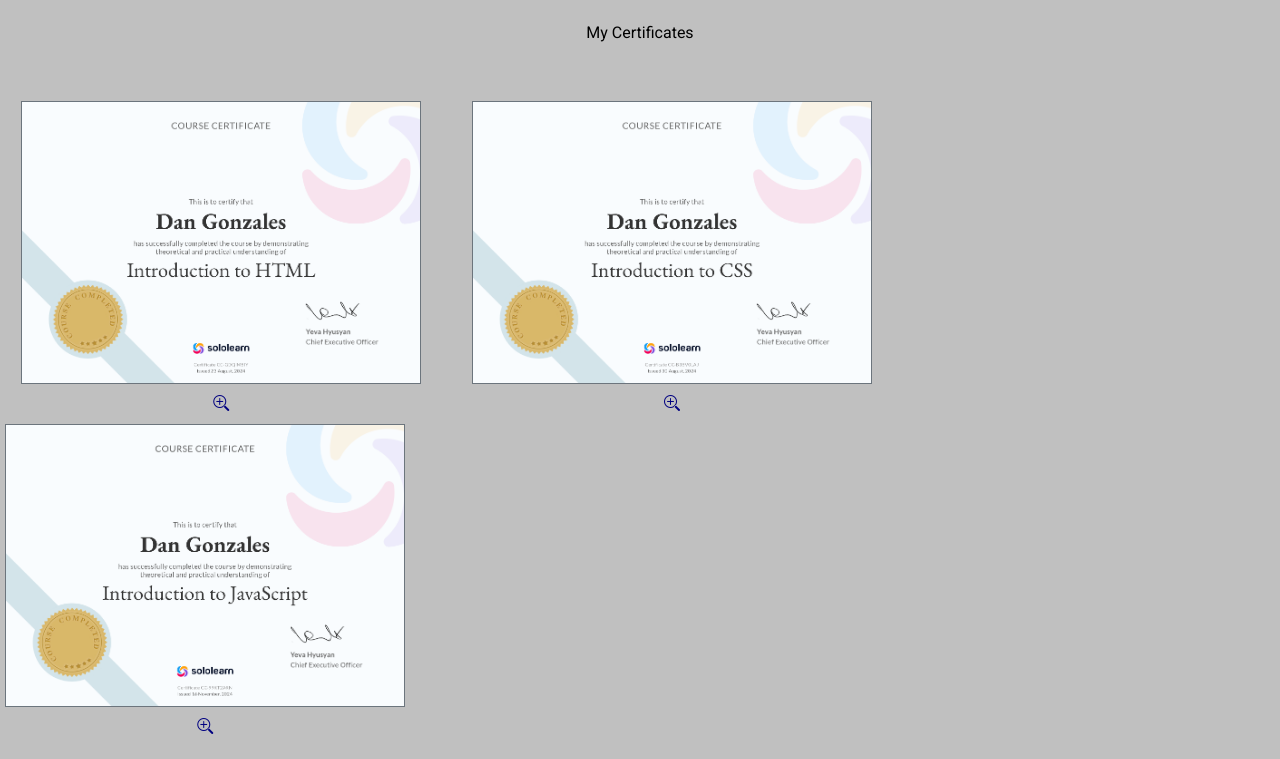
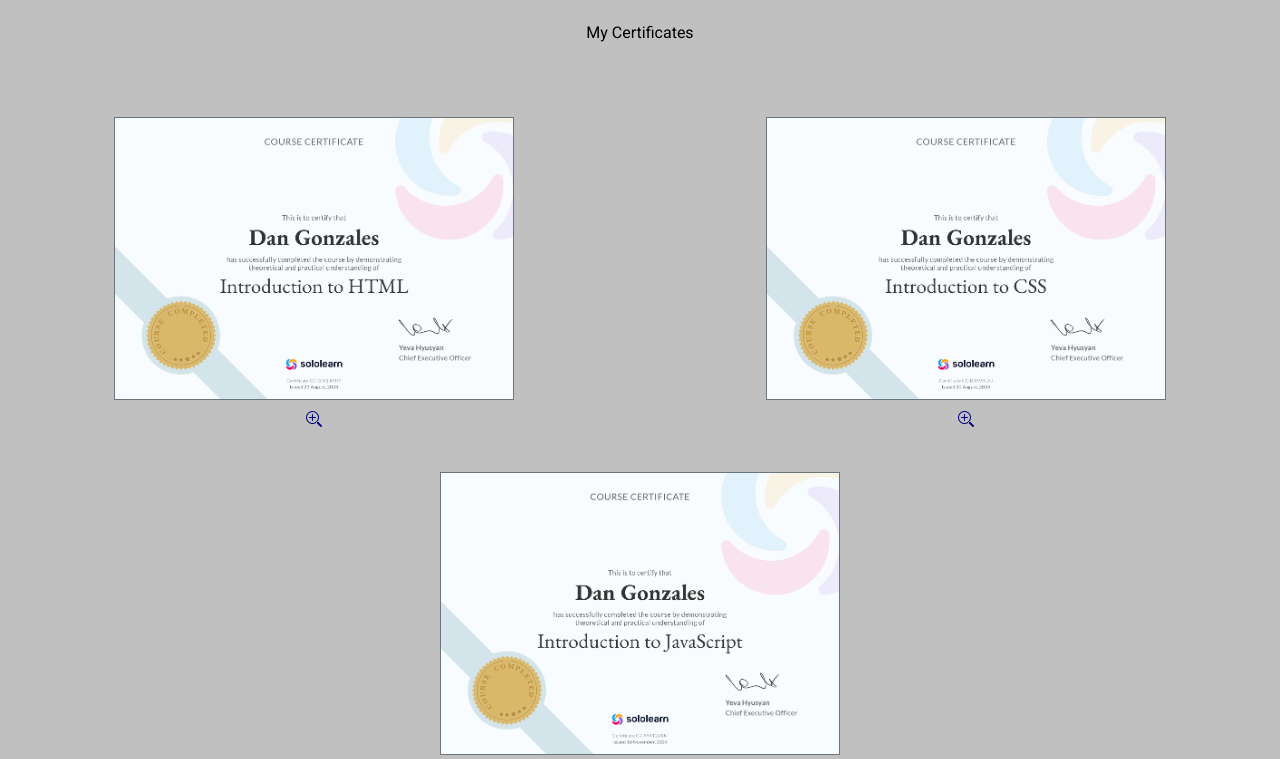
Before and after one commit to danolivergonzales/danolivergonzales.github.io, a plain HTML site: page about.html in a window 1280 px wide. Shown: the part 1421-2180 px from the top of the page. Drawn offline with Linux system fonts and the light colour scheme.

Commit message:
fixing errors

```diff
--- a/about.html
+++ b/about.html
@@ -195,7 +195,7 @@
     <h2 class="my-4">Certificates</h2>
     <p class="mb-5">My Certificates</p>
 
-    <div class="col-lg-4 mx-3">
+    <div class="col m-3">
       <img class="border border-secondary my-2" src="assets/img/certificates/html-cert.png" width="400" alt="">
       <div class="col">
         <a href="assets/img/certificates/html-cert.png" data-gallery="certificate-gallery" class="glightbox preview-link"><i class="bi bi-zoom-in"></i></a>
@@ -203,7 +203,7 @@
 
     </div>
 
-    <div class="col-lg-4">
+    <div class="col m-3">
       <img class="border border-secondary my-2" src="assets/img/certificates/css-cert.png" width="400" alt="">
       <div class="col">
         <a href="assets/img/certificates/css-cert.png" data-gallery="certificate-gallery" class="glightbox preview-link"><i class="bi bi-zoom-in"></i></a>
@@ -211,7 +211,7 @@
 
     </div>
 
-    <div class="col-lg-4">
+    <div class="col m-3">
       <img class="border border-secondary my-2" src="assets/img/certificates/js-cert.png" width="400" alt="">
       <div class="col">
         <a href="assets/img/certificates/js-cert.png" data-gallery="certificate-gallery" class="glightbox preview-link"><i class="bi bi-zoom-in"></i></a>
```
